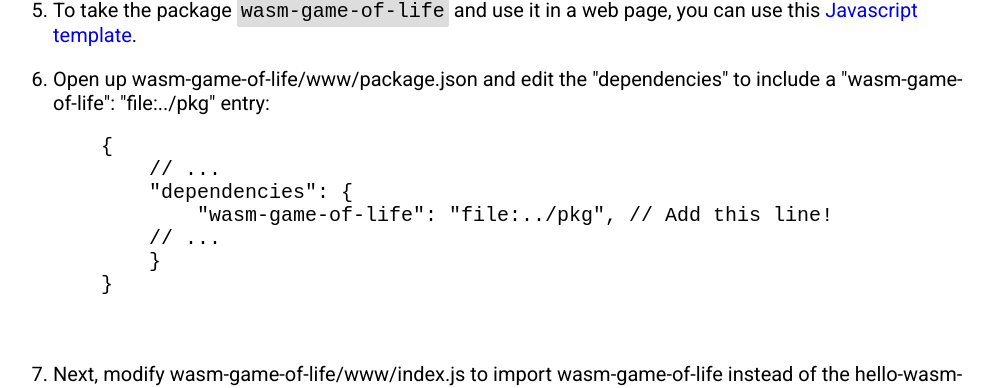
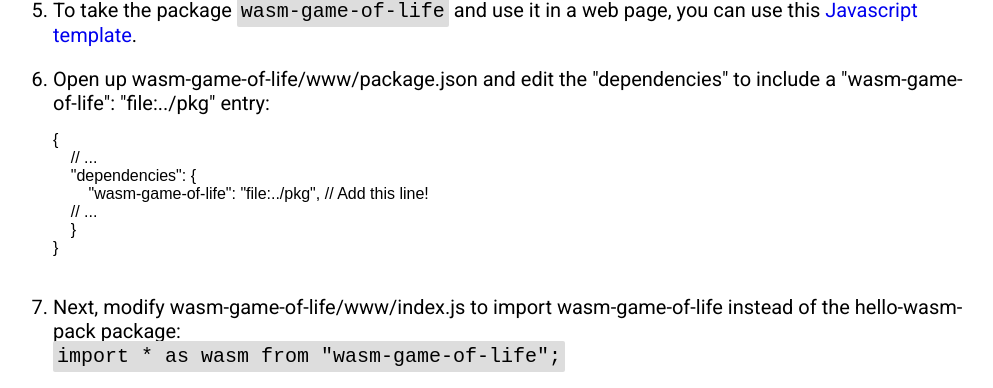
Before and after one commit to karol22/tutorial-webassembly-rust, an Angular app: page /about in a window 1280 px wide. Shown: the part 778-1166 px from the top of the page, without its empty margins (147-1140 px from the left). Built offline with nearby package versions, Linux system fonts and the light colour scheme.

Commit message:
Fix text

```diff
--- a/src/app/about/about.component.html
+++ b/src/app/about/about.component.html
@@ -39,6 +39,7 @@
         </li>
         <li>
             Open up wasm-game-of-life/www/package.json and edit the "dependencies" to include a "wasm-game-of-life": "file:../pkg" entry:
+            <div class='center'>
                 <pre>
 &#123;
     // ...
@@ -47,8 +48,8 @@
     // ...
     &#125;
 &#125;
-
                 </pre>
+            </div>
         </li>
         <li>
             Next, modify wasm-game-of-life/www/index.js to import wasm-game-of-life instead of the hello-wasm-pack package:
--- a/src/app/about/about.component.scss
+++ b/src/app/about/about.component.scss
@@ -11,6 +11,10 @@ p{
   }
 li{
   margin: 20px 0px;
+}
+pre{
+  font-family: Arial, Helvetica, sans-serif;
+    font-size: medium;
 }
 
   #greeting-container {
```
Lines whose indentation alone changed are shown as unchanged.
